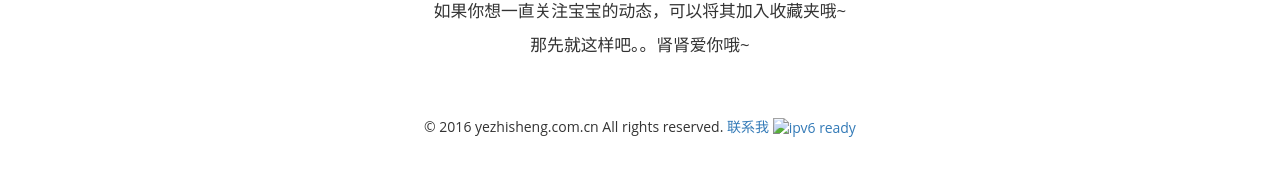
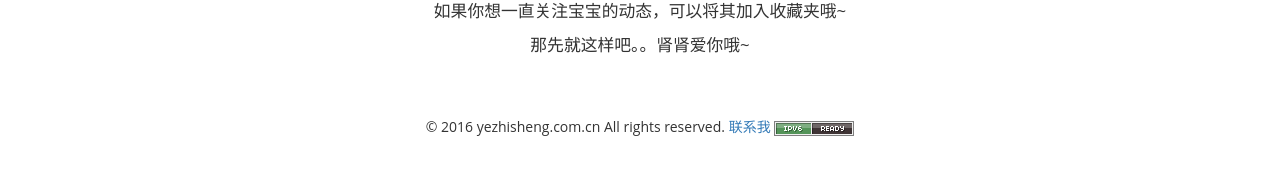
Before and after one commit to yzs981130/homepage_backup, a Jekyll site: the page index.html, which Jekyll copies as it is, in a window 1280 px wide. Shown: the part 726-897 px from the top of the page. Built offline with Jekyll 4.4.1, drawn with Linux system fonts in a browser that asks for light colours; comment, search, counter and statistics services are not loaded.

Commit message:
Update index.html

```diff
--- a/index.html
+++ b/index.html
@@ -100,7 +100,7 @@
     <div class="footer">
         <div class="container">
             <p align="center">
-                &copy; 2016 yezhisheng.com.cn All rights reserved.  <a href="mailto:admin@yezhisheng.me">   联系我 </a>  <a href='http://cloudflare.ipv6-test.com/validate.php?url=yezhisheng.me'><img src='https://ajax.cloudflare.com/cdn-cgi/custom/images/button-ipv6-80x15.png' alt='ipv6 ready' title='ipv6 ready' border='0' /></a>
+                &copy; 2016 yezhisheng.com.cn All rights reserved.  <a href="mailto:admin@yezhisheng.me">   联系我 </a>  <a href='http://ipv6-test.com/validate.php?url=yezhisheng.me'><img src='/button-ipv6-80x15.png' alt='ipv6 ready' title='ipv6 ready' border='0' /></a>
 
             </p>
             <p>
```
